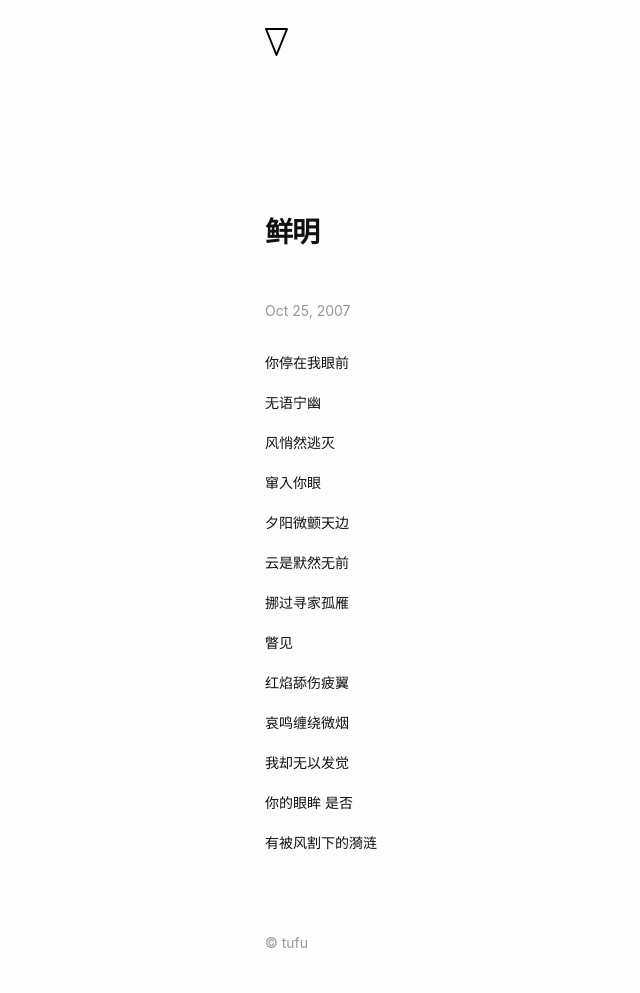
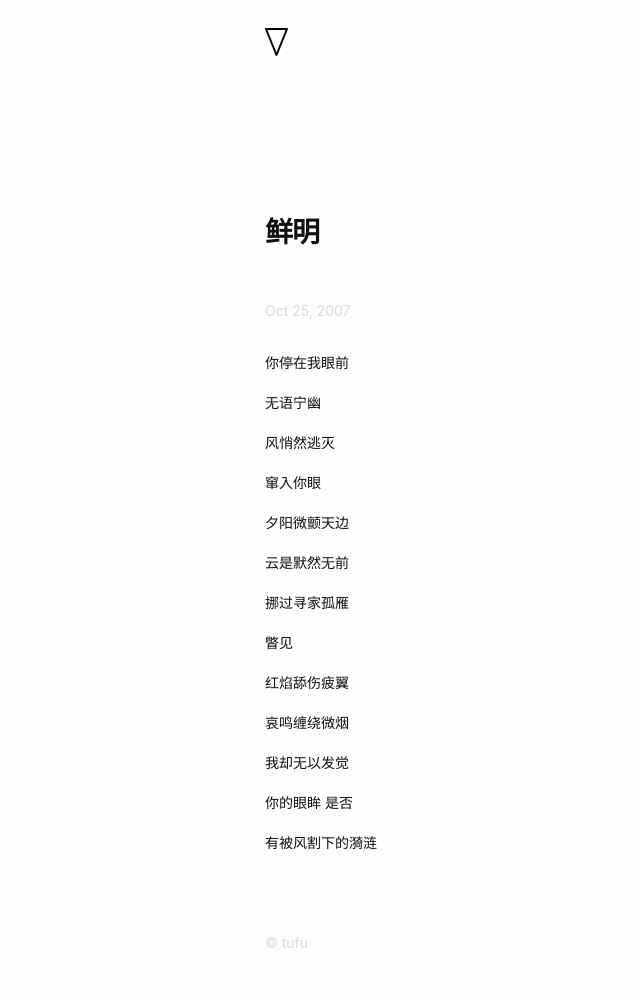
Before and after one commit to tufucheung/tufucheung.github.io, a Jekyll site: the page built from _posts/2007-10-25-distinct.md, in a window 1280 px wide. Shown: the whole page, without its empty margins (79-719 px from the left). Built offline with Jekyll 4.4.1, drawn with Linux system fonts in a browser that asks for light colours.

Commit message:
Update _layout.scss

```diff
--- a/_sass/_layout.scss
+++ b/_sass/_layout.scss
@@ -123,7 +123,7 @@
  */
 .site-footer {
   padding: $spacing-unit 0;
-  color: rgba(0, 0, 0, 0.4);
+  color: $border-color-02;
 }
 
 .footer-heading {
@@ -226,7 +226,7 @@
 }
 
 .post-meta {
-  color: rgba(0, 0, 0, 0.4);
+  color: $border-color-02;
   @include relative-font-size(1);
 }
 
@@ -234,13 +234,13 @@
 .post-link:visited {
   display: block;
   @include relative-font-size(1.0);
-  color: rgba(0, 0, 0, 0.8);
+  color: $text-color;
   font-weight: $base-font-weight;
 }
 
 .post-link:hover {
   text-decoration: none;
-  color: rgba(0, 0, 0, 1.0);
+  color: $text-color;
 }
 
 
```
